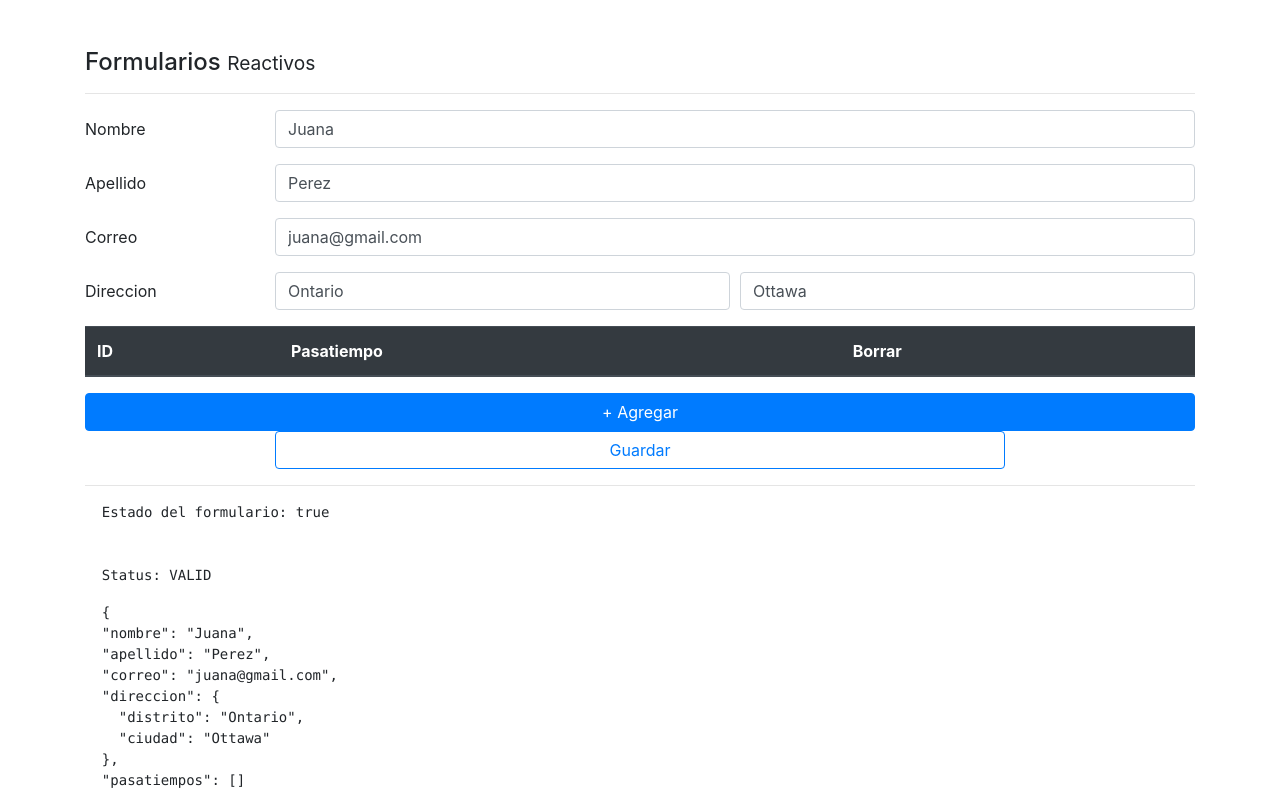
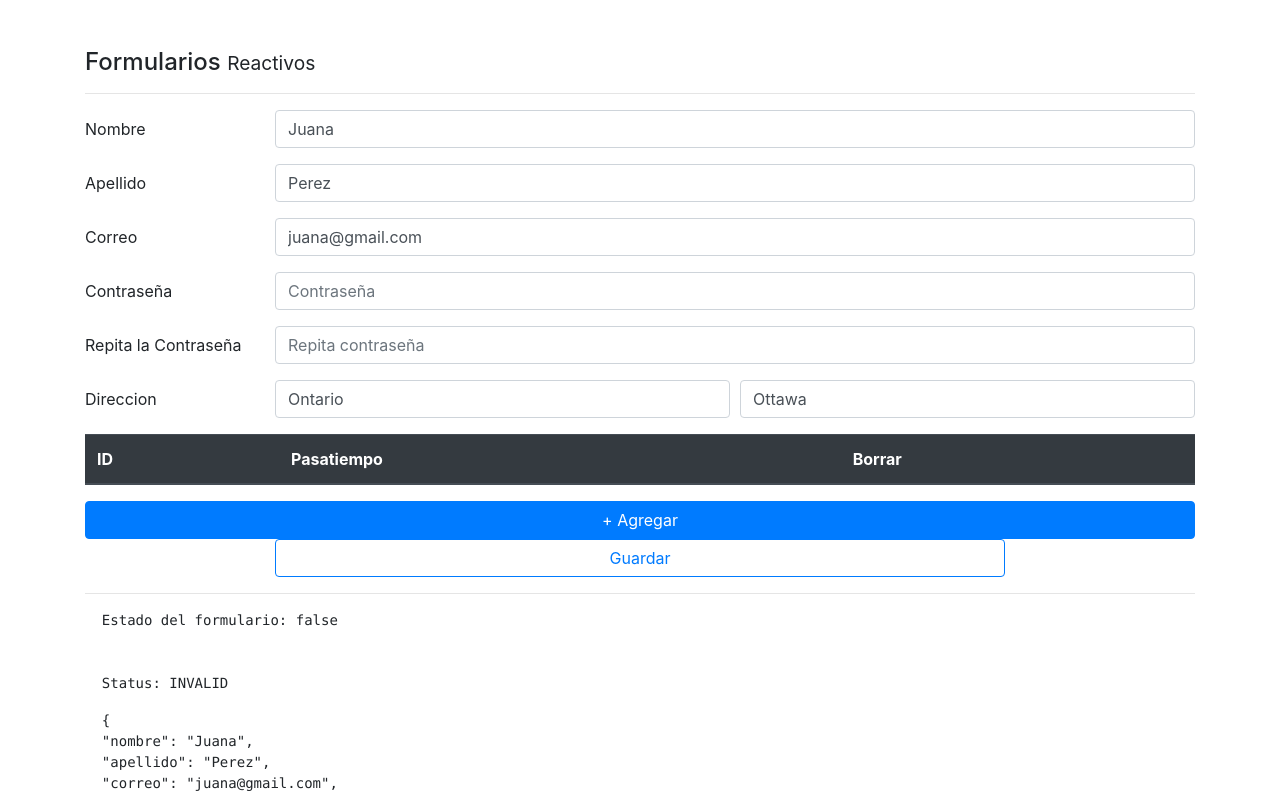
Before and after one commit to augustoqa/08-formularios-angular, an Angular app: page /reactivo in a window 1280 px wide. Shown: the top 793 px of the page. Built offline with nearby package versions, Linux system fonts and the light colour scheme.

Commit message:
Reactivo validar password2 sea igual a password1

```diff
--- a/src/app/pages/reactive/reactive.component.html
+++ b/src/app/pages/reactive/reactive.component.html
@@ -51,6 +51,30 @@
       <small *ngIf="correoNoValido" class="text-danger">
         Ingrese un correo valido
       </small>
+    </div>
+  </div>
+
+  <div class="form-group row">
+    <label class="col-2 col-form-label">Contraseña</label>
+    <div class="col">
+
+      <input class="form-control"
+             type="password"
+             placeholder="Contraseña"
+             formControlName="pass1"
+             [class.is-invalid]="pass1NoValido">
+    </div>
+  </div>
+
+  <div class="form-group row">
+    <label class="col-2 col-form-label">Repita la Contraseña</label>
+    <div class="col">
+
+      <input class="form-control"
+             type="password"
+             placeholder="Repita contraseña"
+             formControlName="pass2"
+             [class.is-invalid]="pass2NoValido">
     </div>
   </div>
 
--- a/src/app/pages/reactive/reactive.component.ts
+++ b/src/app/pages/reactive/reactive.component.ts
@@ -43,16 +43,31 @@
     return this.forma.get('direccion.ciudad').invalid && this.forma.get('direccion.ciudad').touched
   }
 
+  get pass1NoValido() {
+    return this.forma.get('pass1').invalid && this.forma.get('pass1').touched;
+  }
+
+  get pass2NoValido() {
+    const pass1 = this.forma.get('pass1').value;
+    const pass2 = this.forma.get('pass2').value;
+
+    return (pass1 !== pass2)
+  }
+
   crearFormulario() {
     this.forma = this.fb.group({
       nombre  : ['', [ Validators.required, Validators.minLength(5) ]],
       apellido: ['', [ Validators.required, this.validadores.noHerrera ]],
       correo  : ['', [ Validators.required, Validators.pattern('[a-z0-9._%+-]+@[a-z0-9.-]+\.[a-z]{2,3}$') ]],
+      pass1   : ['', Validators.required],
+      pass2   : ['', Validators.required],
       direccion: this.fb.group({
         distrito: ['', Validators.required],
         ciudad  : ['', Validators.required],
       }),
       pasatiempos: this.fb.array([])
+    }, {
+      validators: this.validadores.passwordsIguales('pass1', 'pass2')
     })
   }
 
--- a/src/app/services/validadores.service.ts
+++ b/src/app/services/validadores.service.ts
@@ -1,5 +1,5 @@
 import { Injectable } from '@angular/core';
-import { FormControl } from '@angular/forms';
+import { FormControl, FormGroup } from '@angular/forms';
 
 @Injectable({
   providedIn: 'root'
@@ -18,4 +18,17 @@
 
     return null;
   }
+
+  passwordsIguales( pass1Name: string, pass2Name: string ) {
+    return ( formGroup: FormGroup ) => {
+      const pass1Control = formGroup.controls[pass1Name];
+      const pass2Control = formGroup.controls[pass2Name];
+
+      if (pass1Control.value === pass2Control.value) {
+        pass2Control.setErrors(null);
+      } else {
+        pass2Control.setErrors({ noEsIgual: true });
+      }
+    }
+  }
 }
```
